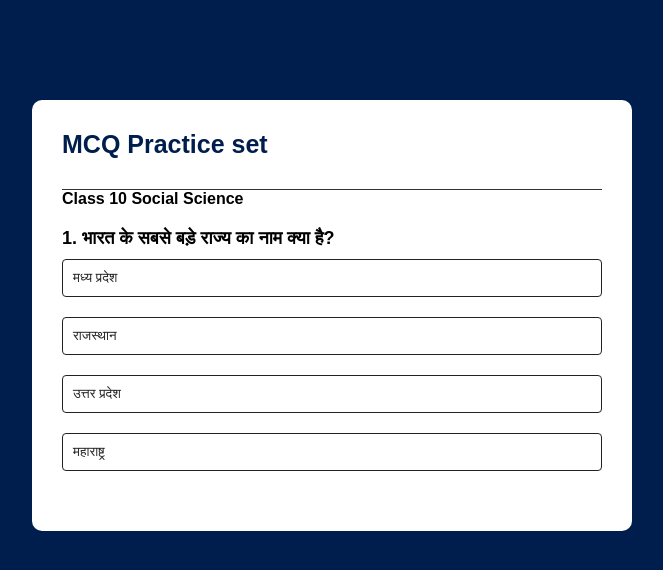
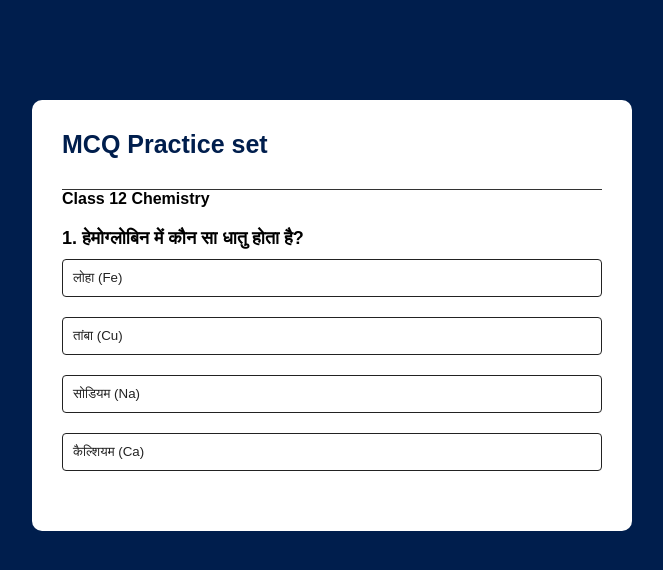
Before and after one commit to SHIVAM2DEV/Quiz-App, a plain HTML site: page index.html in a window 1280 px wide. Shown: the whole page, without its empty margins (308-971 px from the left). Drawn offline with Linux system fonts and the light colour scheme.

Commit message:
class 12 chemistry questions

```diff
--- a/index.html
+++ b/index.html
@@ -10,7 +10,7 @@
 
 <div class="app">
     <h1>MCQ Practice set</h1>
-    <h4>Class 10 Social Science</h4>
+    <h4>Class 12 Chemistry</h4>
     <div class="quiz">
         <h2 id="question">Question goes here</h2>
         <div id="answer-buttons">
--- a/main.js
+++ b/main.js
@@ -1,175 +1,204 @@
 const questions = [
     {
-        "question": "भारत के सबसे बड़े राज्य का नाम क्या है?",
+        "question": "हेमोग्लोबिन में कौन सा धातु होता है?",
         "answers": [
-            {"text": "मध्य प्रदेश", "correct": false},
-            {"text": "राजस्थान", "correct": true},
-            {"text": "उत्तर प्रदेश", "correct": false},
-            {"text": "महाराष्ट्र", "correct": false}
+            {"text": "लोहा (Fe)", "correct": true},
+            {"text": "तांबा (Cu)", "correct": false},
+            {"text": "सोडियम (Na)", "correct": false},
+            {"text": "कैल्शियम (Ca)", "correct": false}
         ]
-    },
+     }
+     ,
     {
-        "question": "संविधान में मूल अधिकारों की संख्या कितनी है?",
+        "question": "किस प्रकार के अणुओं के बीच हाइड्रोजन बंध बनता है?",
         "answers": [
-            {"text": "6", "correct": true},
-            {"text": "7", "correct": false},
-            {"text": "5", "correct": false},
-            {"text": "8", "correct": false}
-        ]
-    },
-    {
-        "question": "भारत की स्वतंत्रता संग्राम का आरंभ कब हुआ?",
-        "answers": [
-            {"text": "1857", "correct": true},
-            {"text": "1942", "correct": false},
-            {"text": "1905", "correct": false},
-            {"text": "1930", "correct": false}
-        ]
-    },
-    {
-        "question": "भारत के पहले राष्ट्रपति कौन थे?",
-        "answers": [
-            {"text": "डॉ. राजेंद्र प्रसाद", "correct": true},
-            {"text": "सर्वपल्ली राधाकृष्णन", "correct": false},
-            {"text": "जवाहरलाल नेहरू", "correct": false},
-            {"text": "लाल बहादुर शास्त्री", "correct": false}
-        ]
-    },
-    {
-        "question": "भारत में सबसे लंबी नदी कौन सी है?",
-        "answers": [
-            {"text": "सतलुज", "correct": false},
-            {"text": "यमुना", "correct": false},
-            {"text": "ब्रह्मपुत्र", "correct": false},
-            {"text": "गंगा", "correct": true}
-        ]
-    },
-    {
-        "question": "भारतीय संसद के दो सदन कौन से हैं?",
-        "answers": [
-            {"text": "राज्य सभा और लोक सभा", "correct": true},
-            {"text": "लोक सभा और विधानसभा", "correct": false},
-            {"text": "राज्य सभा और विधान परिषद", "correct": false},
-            {"text": "विधान सभा और विधान परिषद", "correct": false}
-        ]
-    },
-    {
-        "question": "भारतीय संविधान में कितने अनुच्छेद हैं?",
-        "answers": [
-            {"text": "395", "correct": true},
-            {"text": "450", "correct": false},
-            {"text": "350", "correct": false},
-            {"text": "400", "correct": false}
-        ]
-    },
-    {
-        "question": "महात्मा गांधी ने असहमति का पहला आंदोलन कब चलाया?",
-        "answers": [
-            {"text": "सत्याग्रह", "correct": true},
-            {"text": "नमक सत्याग्रह", "correct": false},
-            {"text": "भारत छोड़ो आंदोलन", "correct": false},
-            {"text": "चंपारण सत्याग्रह", "correct": false}
-        ]
-    },
-    {
-        "question": "स्वतंत्रता के बाद पहला आम चुनाव कब हुआ?",
-        "answers": [
-            {"text": "1951-52", "correct": true},
-            {"text": "1950-51", "correct": false},
-            {"text": "1949-50", "correct": false},
-            {"text": "1962-63", "correct": false}
-        ]
-    },
-    {
-        "question": "सांस्कृतिक विरासत के संरक्षक का कार्य किसका है?",
-        "answers": [
-            {"text": "संविधान", "correct": true},
-            {"text": "आर्थिक नीति", "correct": false},
-            {"text": "विदेश नीति", "correct": false},
-            {"text": "शिक्षा नीति", "correct": false}
-        ]
-    },
-    {
-        "question": "भारत का राष्ट्रीय गीत क्या है?",
-        "answers": [
-            {"text": "वन्दे मातरम्", "correct": true},
-            {"text": "जन गण मन", "correct": false},
-            {"text": "आर्यन", "correct": false},
-            {"text": "सारे जहां से अच्छा", "correct": false}
-        ]
-    },
-    {
-        "question": "भारत के स्वतंत्रता संग्राम में सबसे बड़ा आंदोलन कौन सा था?",
-        "answers": [
-            {"text": "नमक सत्याग्रह", "correct": false},
-            {"text": "भारत छोड़ो आंदोलन", "correct": true},
-            {"text": "चंपारण सत्याग्रह", "correct": false},
-            {"text": "खिलाफत आंदोलन", "correct": false}
-        ]
-    },
-    {
-        "question": "भारत में कितने राज्य हैं?",
-        "answers": [
-            {"text": "28", "correct": true},
-            {"text": "29", "correct": false},
-            {"text": "30", "correct": false},
-            {"text": "31", "correct": false}
-        ]
-    },
-    {
-        "question": "भारत के पहले प्रधानमंत्री कौन थे?",
-        "answers": [
-            {"text": "इंदिरा गांधी", "correct": false},
-            {"text": "जवाहरलाल नेहरू", "correct": true},
-            {"text": "लाल बहादुर शास्त्री", "correct": false},
-            {"text": "राजेंद्र प्रसाद", "correct": false}
-        ]
-    },
-    {
-        "question": "सामाजिक न्याय का अर्थ क्या है?",
-        "answers": [
-            {"text": "समान अवसर", "correct": true},
-            {"text": "समानता", "correct": false},
-            {"text": "अधिकार", "correct": false},
-            {"text": "स्वतंत्रता", "correct": false}
-        ]
-    },
-    {
-        "question": "संविधान के अनुच्छेद 21 में क्या कहा गया है?",
-        "answers": [
-            {"text": "जीवन का अधिकार", "correct": true},
-            {"text": "शिक्षा का अधिकार", "correct": false},
-            {"text": "स्वतंत्रता का अधिकार", "correct": false},
-            {"text": "स्वास्थ्य का अधिकार", "correct": false}
-        ]
-    },
-    {
-        "question": "भारत के राष्ट्रीय पशु का नाम क्या है?",
-        "answers": [
-            {"text": "बाघ", "correct": true},
-            {"text": "गैंडा", "correct": false},
-            {"text": "हाथी", "correct": false},
-            {"text": "सांभर", "correct": false}
-        ]
-    },
-    {
-        "question": "सार्वजनिक स्वास्थ्य का अर्थ क्या है?",
-        "answers": [
-            {"text": "स्वास्थ्य सेवाएं", "correct": true},
-            {"text": "शिक्षा सेवाएं", "correct": false},
-            {"text": "अर्थव्यवस्था", "correct": false},
-            {"text": "संविधान", "correct": false}
-        ]
-    },
-    {
-        "question": "भारत में जनसंख्या की वृद्धि दर कितनी है?",
-        "answers": [
-            {"text": "1.2%", "correct": true},
-            {"text": "1.5%", "correct": false},
-            {"text": "2%", "correct": false},
-            {"text": "0.8%", "correct": false}
+            {"text": "धातुओं के बीच", "correct": false},
+            {"text": "ध्रुवीय सहसंयोजक यौगिकों में", "correct": true},
+            {"text": "अध्रुवीय सहसंयोजक यौगिकों में", "correct": false},
+            {"text": "केवल आयनिक यौगिकों में", "correct": false}
         ]
     }
+    ,
+    {
+        "question": "SO2 के ध्रुवीयता का मुख्य कारण क्या है?",
+        "answers": [
+            {"text": "अप्रत्याशित संरचना", "correct": false},
+            {"text": "कोणीय संरचना", "correct": true},
+            {"text": "सीधे संरचना", "correct": false},
+            {"text": "त्रिकोणीय संरचना", "correct": false}
+        ]
+    }
+    ,
+    {
+        "question": "फार्मल्डिहाइड के बायलिंग पॉइंट को बढ़ाने के लिए किस प्रकार के बंधन का योगदान होता है?",
+        "answers": [
+            {"text": "हाइड्रोजन बंधन", "correct": true},
+            {"text": "वैन्डर वाल्स बल", "correct": false},
+            {"text": "कोवैलेन्ट बंधन", "correct": false},
+            {"text": "धातु बंधन", "correct": false}
+        ]
+    }
+    ,
+    {
+        "question": "कोलेगेटिव गुण क्या निर्धारित करते हैं?",
+        "answers": [
+            {"text": "घुलनशीलता", "correct": false},
+            {"text": "सॉल्वेंट के प्रकार", "correct": false},
+            {"text": "विलेय के अणुओं की संख्या", "correct": true},
+            {"text": "घनत्व", "correct": false}
+        ]
+    }
+    ,
+    {
+        "question": "अणुओं के बीच सहसंयोजक बंध बनता है जब:",
+        "answers": [
+            {"text": "धातु और अधातु जुड़ते हैं", "correct": false},
+            {"text": "दो अधातु जुड़ते हैं", "correct": true},
+            {"text": "धातु और अधातु अलग हो जाते हैं", "correct": false},
+            {"text": "किसी भी प्रकार का बंधन नहीं होता", "correct": false}
+        ]
+    }
+    ,
+    {
+        "question": "कौन सा तत्व सबसे अधिक विद्युत ऋणात्मक है?",
+        "answers": [
+            {"text": "ऑक्सीजन", "correct": false},
+            {"text": "फ्लोरीन", "correct": true},
+            {"text": "क्लोरीन", "correct": false},
+            {"text": "कार्बन", "correct": false}
+        ]
+    }
+    ,
+    {
+        "question": "कौन सी प्रक्रिया अमोनिया के औद्योगिक उत्पादन में उपयोग होती है?",
+        "answers": [
+            {"text": "हैबर प्रक्रिया", "correct": true},
+            {"text": "बायर प्रक्रिया", "correct": false},
+            {"text": "बर्जिलियस प्रक्रिया", "correct": false},
+            {"text": "ऑसवाल्ड प्रक्रिया", "correct": false}
+        ]
+    }
+    ,
+    {
+        "question": "एथेनॉल का संरचनात्मक सूत्र क्या है?",
+        "answers": [
+            {"text": "CH₃COOH", "correct": false},
+            {"text": "C₂H₅OH", "correct": true},
+            {"text": "CH₄", "correct": false},
+            {"text": "CH₃CHO", "correct": false}
+        ]
+    }
+    ,
+    {
+        "question": "किसके कारण जल का उच्च बायलिंग पॉइंट होता है?",
+        "answers": [
+            {"text": "हाइड्रोजन बंधन", "correct": true},
+            {"text": "सहसंयोजक बंध", "correct": false},
+            {"text": "वैन्डर वाल्स बल", "correct": false},
+            {"text": "धातु बंध", "correct": false}
+        ]
+    }
+    ,
+    {
+        "question": "अल्कोहल और फेनॉल में कौन सा मुख्य अंतर होता है?",
+        "answers": [
+            {"text": "अल्कोहल में हाइड्रॉक्सिल समूह और फेनॉल में बेंजीन रिंग के साथ OH होता है", "correct": true},
+            {"text": "अल्कोहल में कार्बन होता है जबकि फेनॉल में नहीं", "correct": false},
+            {"text": "फेनॉल में हाइड्रॉक्सिल समूह नहीं होता", "correct": false},
+            {"text": "अल्कोहल का उपयोग रासायनिक प्रतिक्रिया में नहीं होता", "correct": false}
+        ]
+     }
+     ,
+    {
+        "question": "हाइड्रोजन के कितने समस्थानिक होते हैं?",
+        "answers": [
+            {"text": "2", "correct": false},
+            {"text": "3", "correct": true},
+            {"text": "4", "correct": false},
+            {"text": "1", "correct": false}
+        ]
+     }
+     ,
+     {
+        "question": "कौन से गैस का उपयोग औद्योगिक अमोनिया उत्पादन में होता है?",
+        "answers": [
+            {"text": "हाइड्रोजन", "correct": true},
+            {"text": "ऑक्सीजन", "correct": false},
+            {"text": "नाइट्रोजन", "correct": false},
+            {"text": "कार्बन डाइऑक्साइड", "correct": false}
+        ]
+     }
+     ,
+    {
+        "question": "कौन सा एक हाइड्रोकार्बन का उदाहरण है?",
+        "answers": [
+            {"text": "C2H6", "correct": true},
+            {"text": "H2O", "correct": false},
+            {"text": "NaCl", "correct": false},
+            {"text": "CO2", "correct": false}
+        ]
+     }
+     ,
+    {
+        "question": "कौन सी प्रक्रिया में CO2 का उत्पादन होता है?",
+        "answers": [
+            {"text": "प्रकाश संश्लेषण", "correct": false},
+            {"text": "दहन", "correct": true},
+            {"text": "उत्प्रेरण", "correct": false},
+            {"text": "ऑक्सीकरण", "correct": false}
+        ]
+     }
+     ,
+     {
+        "question": "गैसों का कौन सा गुण बोयल का नियम बताता है?",
+        "answers": [
+            {"text": "दबाव और आयतन का गुणनफल स्थिर होता है", "correct": true},
+            {"text": "तापमान और दबाव का गुणनफल स्थिर होता है", "correct": false},
+            {"text": "आयतन और तापमान का गुणनफल स्थिर होता है", "correct": false},
+            {"text": "दबाव और तापमान का अनुपात स्थिर होता है", "correct": false}
+        ]
+     }
+     ,
+     {
+        "question": "विकिरण विक्षेपण विधि का उपयोग किसके अध्ययन के लिए होता है?",
+        "answers": [
+            {"text": "पदार्थ की संरचना", "correct": true},
+            {"text": "रासायनिक गुण", "correct": false},
+            {"text": "भौतिक गुण", "correct": false},
+            {"text": "रंग", "correct": false}
+        ]
+     }
+     ,
+     {
+        "question": "फेनॉल के क्या उपयोग होते हैं?",
+        "answers": [
+            {"text": "रसायन उद्योग में", "correct": true},
+            {"text": "वास्तुकला में", "correct": false},
+            {"text": "कृषि में", "correct": false},
+            {"text": "खाद्य में", "correct": false}
+        ]
+     }
+     ,
+    {
+        "question": "कौन सा एसिड सबसे कमजोर एसिड है?",
+        "answers": [
+            {"text": "HCl", "correct": false},
+            {"text": "CH3COOH", "correct": true},
+            {"text": "H2SO4", "correct": false},
+            {"text": "HNO3", "correct": false}
+        ]
+     }
+     ,
+     {
+        "question": "ऑक्सीकरण अवस्था में वृद्धि किसकी पहचान है?",
+        "answers": [
+            {"text": "ऑक्सीकरण की", "correct": true},
+            {"text": "अपचयन की", "correct": false},
+            {"text": "उत्प्रेरण की", "correct": false},
+            {"text": "विलेय की", "correct": false}
+        ]
+     }
+
 ]
 ;
 
@@ -243,7 +272,7 @@ function selectAnswere(e){
 
 function showScore(){
     resetState();
-    questionElement.innerHTML = `You have scorred ${score} out of ${questions.length} !`
+    questionElement.innerHTML = `You have scored ${score} out of ${questions.length} !`
     const msg = document.createElement("h3");
     if(score < (questions.length/2)){
         msg.innerHTML = "Need more practice"
```
